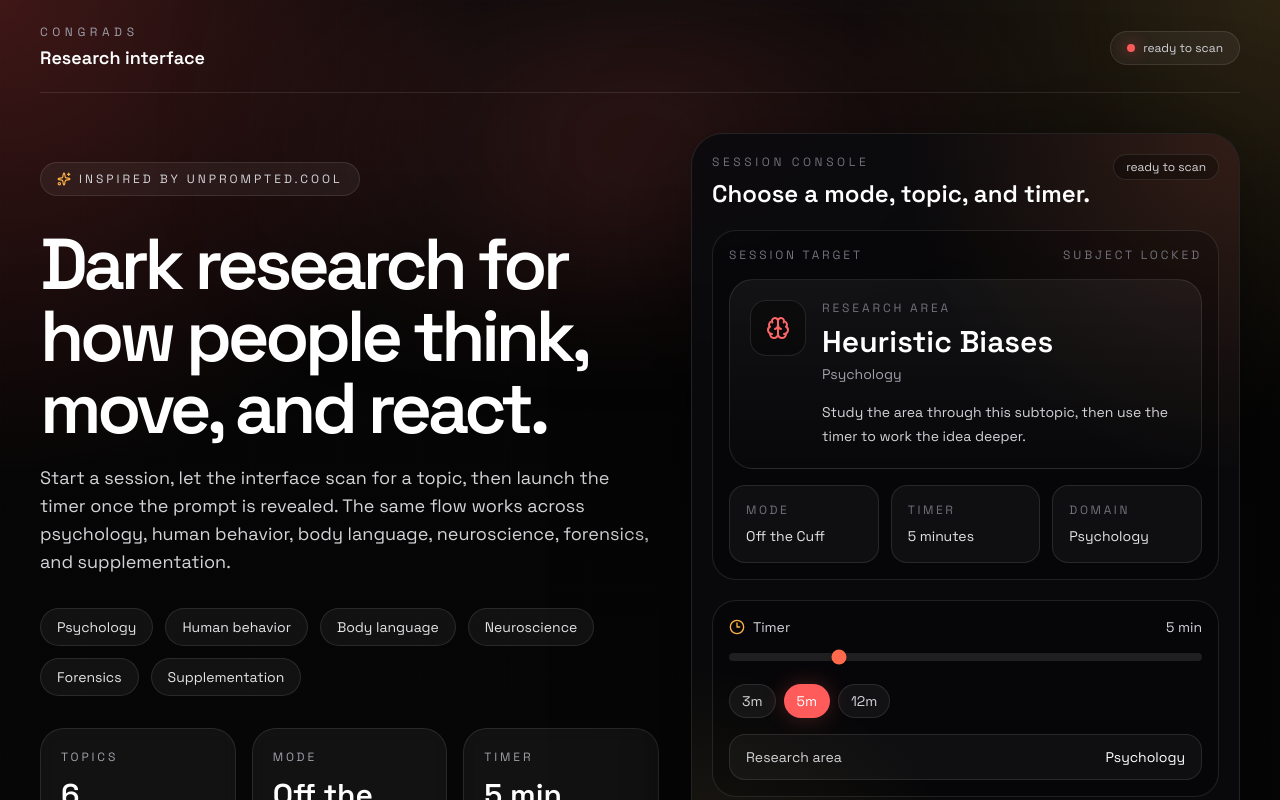
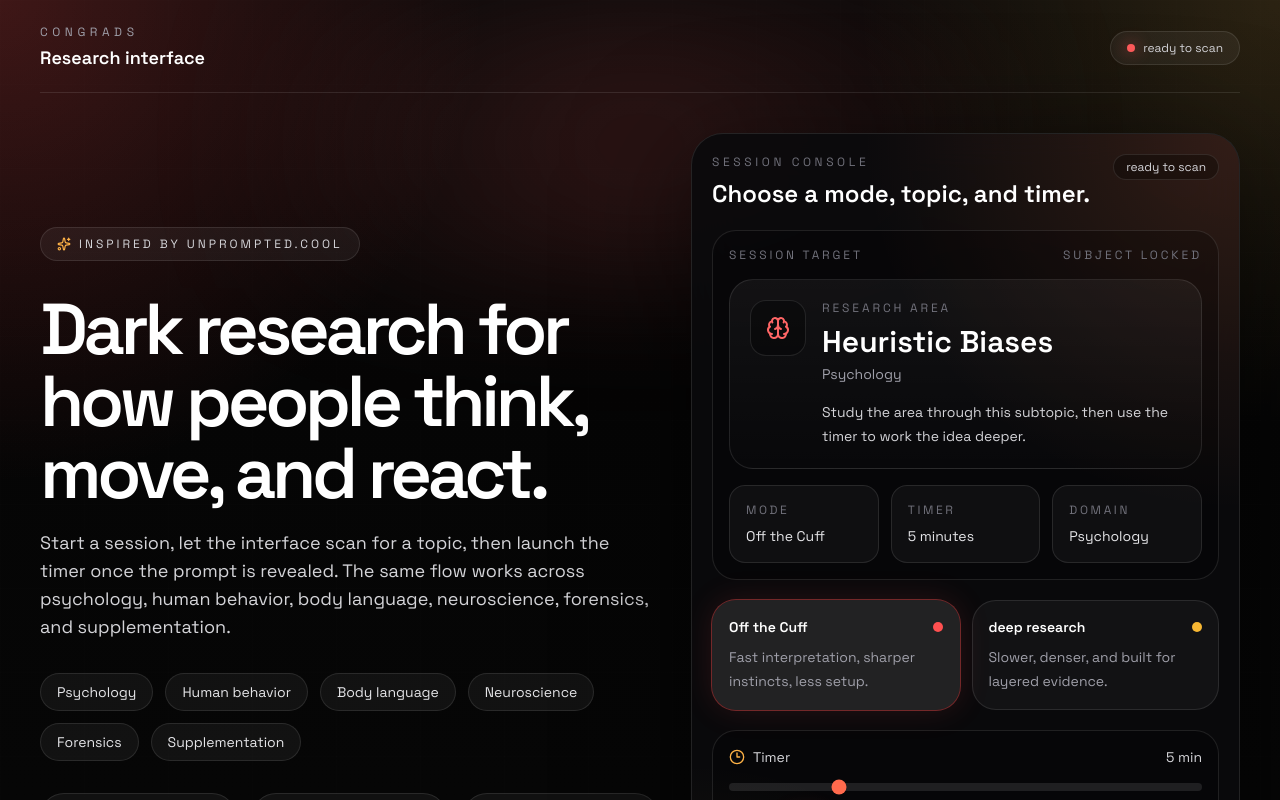
Before and after one commit to angys-code/congrads-website, a Next.js app: page / in a window 1280 px wide. Shown: the top 800 px of the page. Built offline with nearby package versions, Linux system fonts and the light colour scheme.

Commit message:
feat: add mode selection UI to enhance user experience and interaction

```diff
--- a/app/page.tsx
+++ b/app/page.tsx
@@ -268,7 +268,7 @@ const formatTime = (totalSeconds: number) => {
 };
 
 export default function Home() {
-    const [selectedMode] = useState<ModeId>('off-the-cuff');
+    const [selectedMode, setSelectedMode] = useState<ModeId>('off-the-cuff');
     const [timerMinutes, setTimerMinutes] = useState(5);
     const [sessionPhase, setSessionPhase] = useState<SessionPhase>('idle');
     const [selectedTopic, setSelectedTopic] = useState<Topic>(topics[0]);
@@ -338,6 +338,7 @@ export default function Home() {
     const timerDisplay = sessionPhase === 'running' ? formatTime(secondsLeft) : `${timerMinutes} min`;
     const progress = secondsTotal > 0 ? ((secondsTotal - secondsLeft) / secondsTotal) * 100 : 0;
     const timerLocked = sessionPhase === 'scanning' || sessionPhase === 'running';
+    const modeLocked = sessionPhase === 'scanning' || sessionPhase === 'running';
     const canPause = sessionPhase === 'running' || sessionPhase === 'paused';
 
     const startSession = () => {
@@ -615,6 +616,29 @@ export default function Home() {
                                 )}
                             </div>
 
+                            <div className="grid gap-3 sm:grid-cols-2">
+                                {modes.map((mode) => {
+                                    const active = selectedMode === mode.id;
+
+                                    return (
+                                        <button
+                                            key={mode.id}
+                                            type="button"
+                                            onClick={() => setSelectedMode(mode.id)}
+                                            disabled={modeLocked}
+                                            className={`rounded-3xl border p-4 text-left transition duration-200 ${active ? 'border-transparent bg-white/10 shadow-[0_0_0_1px_rgba(255,255,255,0.08)]' : 'border-white/10 bg-white/[0.04] hover:bg-white/[0.08]'} ${modeLocked ? 'cursor-not-allowed opacity-60' : ''}`}
+                                            style={active ? { boxShadow: `0 0 0 1px ${mode.accent}66, 0 0 32px ${mode.accent}22` } : undefined}
+                                        >
+                                            <div className="flex items-center justify-between gap-2">
+                                                <p className="text-sm font-semibold text-white">{mode.label}</p>
+                                                <span className="h-2.5 w-2.5 rounded-full" style={{ backgroundColor: mode.accent }} />
+                                            </div>
+                                            <p className="mt-2 text-sm leading-6 text-zinc-400">{mode.subtitle}</p>
+                                        </button>
+                                    );
+                                })}
+                            </div>
+
                             <div className="rounded-3xl border border-white/10 bg-black/25 p-4">
                                 <div className="flex items-center justify-between text-sm text-zinc-300">
                                     <span className="inline-flex items-center gap-2"><Clock3 className="h-4 w-4 text-[#ffb347]" /> Timer</span>
```
